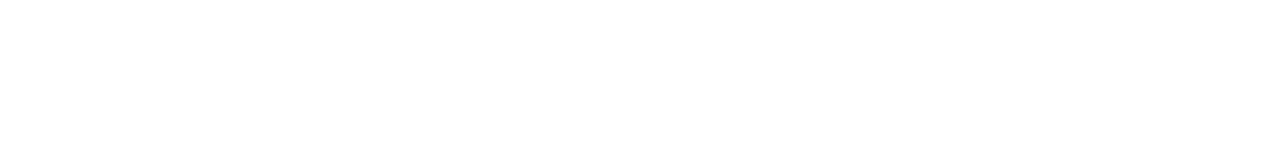
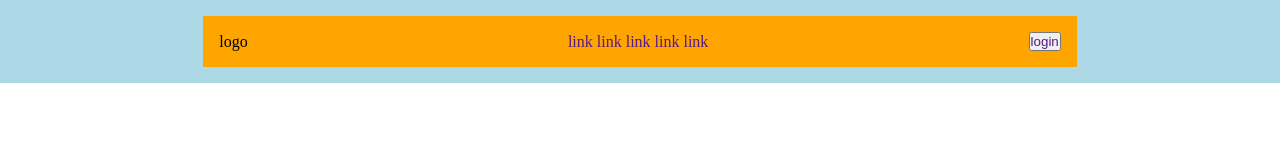
Before and after one commit to SalvatoreMangiacotti/htmlcss-struttura-discord, a plain HTML site: page index.html in a window 1280 px wide. Drawn offline with Linux system fonts and the light colour scheme.

Commit message:
header and main nav , style and layout

```diff
--- a/css/style.css
+++ b/css/style.css
@@ -13,3 +13,25 @@ ul li {
 a {
     text-decoration: none;
 }
+
+/* header */
+
+header {
+    background-color: lightblue;
+    padding: 1rem;
+}
+
+#main-nav {
+    background-color: orange;
+    display: flex;
+    align-items: center;
+    justify-content: space-between;
+
+    width: 70%;
+    margin: 0 auto;
+    padding: 1rem;
+}
+
+#main-nav ul li {
+    display: inline-block;
+}
--- a/index.html
+++ b/index.html
@@ -1,14 +1,24 @@
 <!DOCTYPE html>
 <html lang="it">
-
 <head>
     <meta charset="UTF-8">
     <meta name="viewport" content="width=device-width, initial-scale=1.0">
     <link rel="stylesheet" href="./css/style.css">
     <title>Discord Home Page</title>
 </head>
-
 <body>
+    <header>
+        <nav id="main-nav">
+            <span>logo</span>
+            <ul>
+                <li><a href="">link</a></li>
+                <li><a href="">link</a></li>
+                <li><a href="">link</a></li>
+                <li><a href="">link</a></li>
+                <li><a href="">link</a></li>
+            </ul>
+            <button><a href="">login</a></button>
+        </nav>
+    </header>
 </body>
-
 </html>
```
